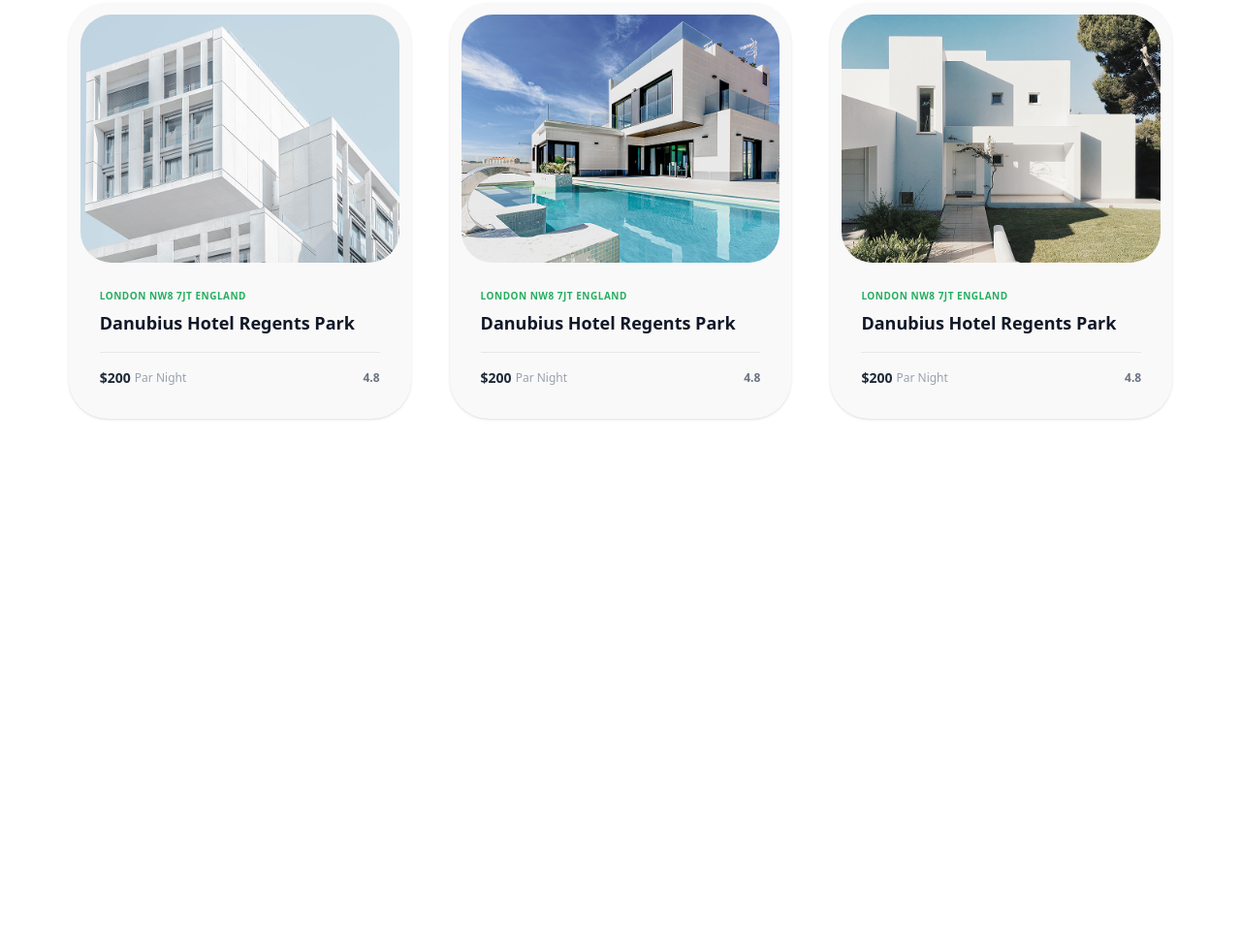
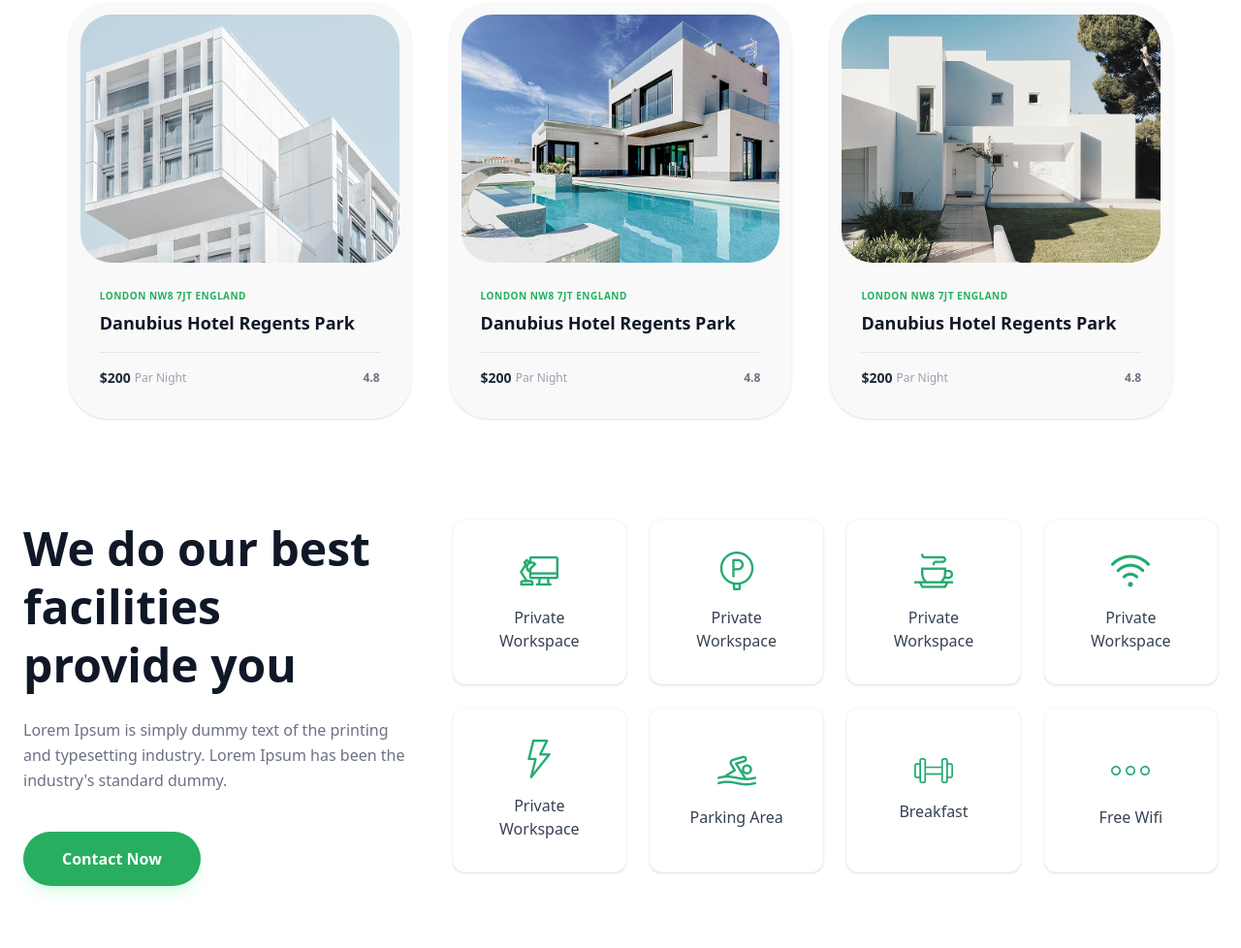
Before and after one commit to kosimovMuhammad/projectt, a website: page src/index-1.html in a window 1280 px wide. Shown: the part 876-1854 px from the top of the page at 97% size. Before the commit the page ends 1348 px from the top, so only its background shows below. Drawn offline with nearby package versions, Linux system fonts and the light colour scheme; files that its build step writes are made by us from their sources.

Commit message:
branch-1 section-3

```diff
--- a/src/index-1.html
+++ b/src/index-1.html
@@ -179,5 +179,75 @@
     </div>
 </section>
 
+<section class="max-w-7xl mx-auto px-6 py-16 font-sans">
+  <div class="flex flex-col lg:flex-row gap-12 items-start">
+
+    <div class="w-full lg:w-1/3">
+      <h2 class="text-4xl sm:text-5xl font-bold text-gray-900 leading-tight">
+        We do our best facilities provide you
+      </h2>
+      <p class="text-gray-500 mt-6 leading-relaxed">
+        Lorem Ipsum is simply dummy text of the printing and typesetting industry. Lorem Ipsum has been the industry's standard dummy.
+      </p>
+      <button class="mt-10 bg-[#27ae60] text-white px-10 py-4 rounded-full font-semibold hover:bg-green-700 transition shadow-lg shadow-green-100">
+        Contact Now
+      </button>
+    </div>
+
+    <div class="w-full lg:w-2/3 grid grid-cols-2 md:grid-cols-3 xl:grid-cols-4 gap-4 sm:gap-6">
+
+      <div class="bg-white p-6 sm:p-8 rounded-xl shadow-sm border border-gray-50 flex flex-col items-center justify-center text-center group hover:shadow-md transition-all">
+        <div class="text-[#27ae60] text-3xl mb-4 group-hover:scale-110 transition">
+          <img src="./workspace 1.png" alt=""></div>
+        <span class="text-sm sm:text-base font-medium text-gray-700">Private Workspace</span>
+      </div>
+
+      <div class="bg-white p-6 sm:p-8 rounded-xl shadow-sm border border-gray-50 flex flex-col items-center justify-center text-center group hover:shadow-md transition-all">
+        <div class="text-[#27ae60] text-3xl mb-4 group-hover:scale-110 transition">
+        <img src="./parking-area (1) 1.png" alt=""> </div>
+        <span class="text-sm sm:text-base font-medium text-gray-700">Private Workspace</span>
+      </div>
+
+      <div class="bg-white p-6 sm:p-8 rounded-xl shadow-sm border border-gray-50 flex flex-col items-center justify-center text-center group hover:shadow-md transition-all">
+        <div class="text-[#27ae60] text-3xl mb-4 group-hover:scale-110 transition">
+         <img src="./cappuccino 1.png" alt=""> </div>
+        <span class="text-sm sm:text-base font-medium text-gray-700">Private Workspace</span>
+      </div>
+      <div class="bg-white p-6 sm:p-8 rounded-xl shadow-sm border border-gray-50 flex flex-col items-center justify-center text-center group hover:shadow-md transition-all">
+        <div class="text-[#27ae60] text-3xl mb-4 group-hover:scale-110 transition">
+     <img src="./wifi (2) 1.png" alt=""></div>
+        <span class="text-sm sm:text-base font-medium text-gray-700">Private Workspace</span>
+      </div>
+      <div class="bg-white p-6 sm:p-8 rounded-xl shadow-sm border border-gray-50 flex flex-col items-center justify-center text-center group hover:shadow-md transition-all">
+        <div class="text-[#27ae60] text-3xl mb-4 group-hover:scale-110 transition">
+          <img src="./flash (1) 1.png" alt=""> </div>
+        <span class="text-sm sm:text-base font-medium text-gray-700">Private Workspace</span>
+      </div>
+
+      <div class="bg-white p-6 sm:p-8 rounded-xl shadow-sm border border-gray-50 flex flex-col items-center justify-center text-center group hover:shadow-md transition-all">
+        <div class="text-[#27ae60] text-3xl mb-4 group-hover:scale-110 transition">
+          <img src="./swimmer 1.png" alt="">
+        </div>
+        <span class="text-sm sm:text-base font-medium text-gray-700">Parking Area</span>
+      </div>
+
+      <div class="bg-white p-6 sm:p-8 rounded-xl shadow-sm border border-gray-50 flex flex-col items-center justify-center text-center group hover:shadow-md transition-all">
+        <div class="text-[#27ae60] text-3xl mb-4 group-hover:scale-110 transition">
+       <img src="./Group (1).png" alt="">
+        </div>
+        <span class="text-sm sm:text-base font-medium text-gray-700">Breakfast</span>
+      </div>
+
+      <div class="bg-white p-6 sm:p-8 rounded-xl shadow-sm border border-gray-50 flex flex-col items-center justify-center text-center group hover:shadow-md transition-all">
+        <div class="text-[#27ae60] text-3xl mb-4 group-hover:scale-110 transition">
+         <img src="./ellipsis 1.png" alt="">
+        </div>
+        <span class="text-sm sm:text-base font-medium text-gray-700">Free Wifi</span>
+      </div>
+
+      </div>
+  </div>
+</section>
+
 </body>
 </html>
```
Also changed, not shown: src/Group (1).png (added), src/cappuccino 1.png (added), src/ellipsis 1.png (added), src/flash (1) 1.png (added), src/parking-area (1) 1.png (added), src/swimmer 1.png (added), src/wifi (2) 1.png (added), src/workspace 1.png (added).
